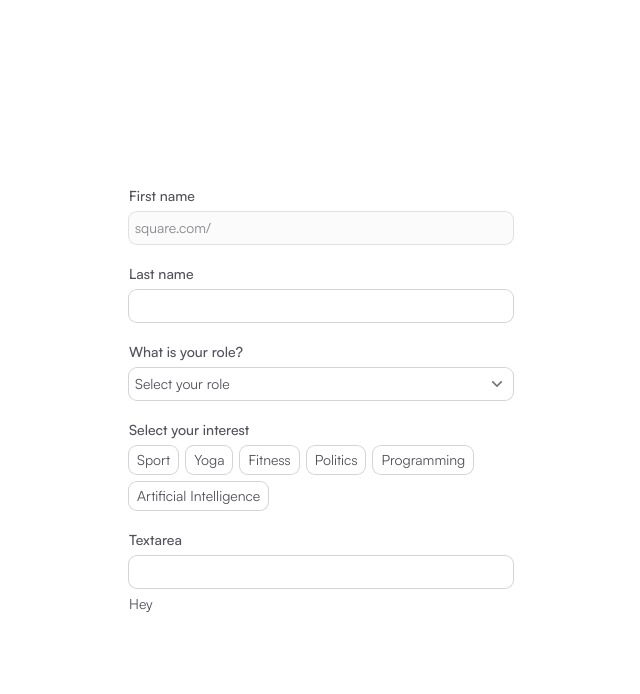
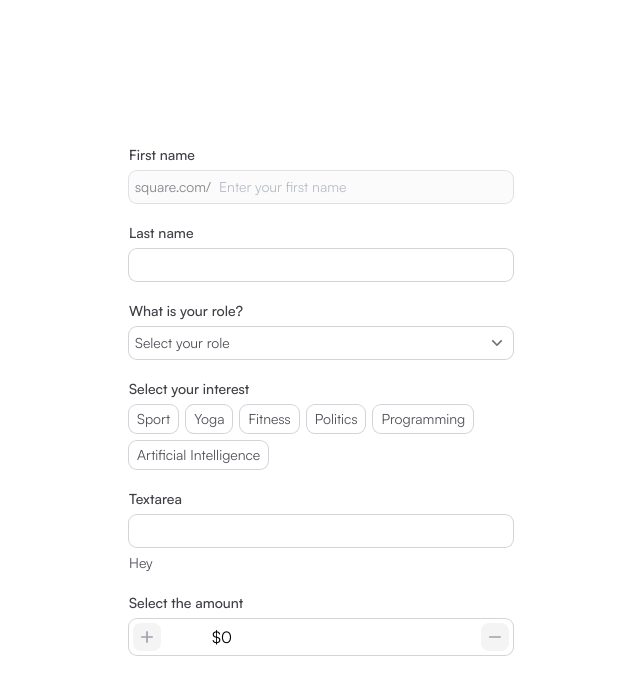
Before and after one commit to devbylanre/technical-sqaure, a React (Create React App) app: page /signup in a window 1280 px wide. Shown: the top 694 px of the page, without its empty margins (319-959 px from the left). Built offline with nearby package versions, Linux system fonts and the light colour scheme.

Commit message:
created an amount field

```diff
--- a/src/components/forms/FieldControl.tsx
+++ b/src/components/forms/FieldControl.tsx
@@ -1,16 +1,24 @@
 import Input, { InputProps } from './input/Input';
 import Select, { SelectProps } from './select/Select';
+import Textarea, { TextareaProps } from './textarea/Textarea';
+import Button, { ButtonProps } from './button/Button';
 
 type CommonFieldProps = {
-  control: 'input' | 'select';
+  control: 'input' | 'select' | 'textarea' | 'btn';
 };
 
 // new field props type
-type NewInputProps = CommonFieldProps & InputProps & { control: 'input' };
-type NewSelectProps = CommonFieldProps & SelectProps & { control: 'select' };
+type NewInputProps = CommonFieldProps & InputProps;
+type NewSelectProps = CommonFieldProps & SelectProps;
+type NewTextareaProps = CommonFieldProps & TextareaProps;
+type NewButtonProps = CommonFieldProps & ButtonProps;
 
 // combined field props
-type FieldProps = NewInputProps | NewSelectProps;
+type FieldProps =
+  | NewInputProps
+  | NewSelectProps
+  | NewTextareaProps
+  | NewButtonProps;
 
 const FieldControl = (props: FieldProps) => {
   switch (props.control) {
@@ -20,6 +28,12 @@ const FieldControl = (props: FieldProps) => {
     case 'select':
       const { ...selectProps } = props as NewSelectProps;
       return <Select {...selectProps} />;
+    case 'textarea':
+      const { ...textareaProps } = props as NewTextareaProps;
+      return <Textarea {...textareaProps} />;
+    case 'btn':
+      const { ...btnProps } = props as NewButtonProps;
+      return <Button {...btnProps} />;
     default:
       return null;
   }
--- a/src/components/forms/Label.tsx
+++ b/src/components/forms/Label.tsx
@@ -11,7 +11,7 @@ const Label = (props: LabelProps) => {
   return (
     <label
       htmlFor={name}
-      className='font-medium leading-tight sm:text-sm text-zinc-600'
+      className='font-medium leading-tight sm:text-sm text-zinc-700'
     >
       {label}
     </label>
--- /dev/null
+++ b/src/components/forms/amount/Amount.tsx
@@ -0,0 +1,92 @@
+import { Field, useField } from 'formik';
+import { motion } from 'framer-motion';
+import Label from '../Label';
+import { RiAddFill, RiSubtractFill } from 'react-icons/ri';
+import { twMerge } from 'tailwind-merge';
+
+export type AmountProps = {
+  name: string;
+  prefix?: string;
+  suffix?: string;
+  label?: string;
+  min: number;
+  max: number;
+};
+
+const Amount = (props: AmountProps) => {
+  const { name, label, prefix, suffix, min, max } = props;
+  const [field, meta, helper] = useField(name);
+
+  const iconClassName =
+    'w-7 h-7 p-1 transition-all bg-zinc-100 rounded-lg z-10 duration-200 cursor-pointer fill-zinc-400 hover:fill-zinc-900';
+
+  const incrementValue = () => {
+    let number = Number(field.value);
+    if (number < max) {
+      helper.setValue(number + 1);
+    }
+  };
+
+  const decrementValue = () => {
+    let number = Number(field.value);
+    if (number > min) {
+      helper.setValue(number - 1);
+    }
+  };
+
+  const handleChange = (e: React.ChangeEvent<HTMLInputElement>) => {
+    const value = e.target.value;
+    if (!Number(value)) return;
+
+    const newValue = Math.min(Math.max(Number(value), min), max);
+    helper.setValue(newValue);
+  };
+
+  return (
+    <div className='flex flex-col gap-y-1.5'>
+      <Label
+        name={name}
+        label={label}
+      />
+
+      <div
+        className={twMerge(
+          'relative inline-flex items-center transition-all duration-300 justify-between w-full p-1 overflow-hidden bg-white rounded-lg ring-1 ring-zinc-300',
+          meta.touched && !meta.error
+            ? 'ring-zinc-900'
+            : meta.touched && meta.error && 'ring-red-600'
+        )}
+      >
+        <motion.div
+          className='absolute top-0 left-0 z-0 h-full bg-zinc-50'
+          animate={
+            field.value > 0
+              ? { width: (field.value / max) * 100 + '%' }
+              : { width: 0 }
+          }
+        ></motion.div>
+        <RiAddFill
+          className={iconClassName}
+          onClick={incrementValue}
+        />
+        <div className='z-10 inline-flex'>
+          <p>{prefix}</p>
+          <Field
+            name={name}
+            className='bg-transparent outline-none w-fit hover:bg-zinc-100'
+            onChange={handleChange}
+            onFocus={() => helper.setTouched(true)}
+            onBlur={() => helper.setTouched(false)}
+          />
+          {suffix}
+        </div>
+        <RiSubtractFill
+          className={iconClassName}
+          onClick={decrementValue}
+        />
+      </div>
+    </div>
+  );
+};
+
+export default Amount;
--- a/src/components/forms/button/ButtonGroup.tsx
+++ b/src/components/forms/button/Button.tsx
@@ -10,7 +10,7 @@ export type OptionProps = {
 };
 
 // Define the properties for the button group
-export type ButtonGroupProps = {
+export type ButtonProps = {
   name: string; // Unique name identifier for the button group field
   label?: string; // Optional label for the button group
   multiple?: boolean; // Indicates if multiple options can be selected
@@ -18,7 +18,7 @@ export type ButtonGroupProps = {
   helperText?: string; // Additional helper text for the button group
 };
 
-const ButtonGroup = (props: ButtonGroupProps) => {
+const Button = (props: ButtonProps) => {
   const { name, label, multiple, options, helperText } = props;
   const [field, meta, helper] = useField(name);
 
@@ -76,4 +76,4 @@ const ButtonGroup = (props: ButtonGroupProps) => {
   );
 };
 
-export default ButtonGroup;
+export default Button;
--- a/src/components/forms/button/ButtonList.tsx
+++ b/src/components/forms/button/ButtonList.tsx
@@ -1,6 +1,6 @@
 import { twMerge } from 'tailwind-merge';
 import Button from '../../ui/Button';
-import { OptionProps } from './ButtonGroup';
+import { OptionProps } from './Button';
 
 type ButtonListProps = {
   options: OptionProps[]; //List of all available options
--- a/src/components/forms/textarea/Textarea.tsx
+++ b/src/components/forms/textarea/Textarea.tsx
@@ -1,15 +1,15 @@
 import { useField } from 'formik';
 import Helper from '../Helper';
 import Label from '../Label';
-import { useEffect } from 'react';
+import React, { useEffect } from 'react';
 import TextareaField from './TextareaField';
 
-export type TextareaProps = {
+export interface TextareaProps extends Partial<HTMLTextAreaElement> {
   name: string; // field name
   label: string; // field label
   limit?: number; // optional number of character limit
   helperText?: string; // optional helper text
-};
+}
 
 const Textarea = (props: TextareaProps) => {
   const { name, label, limit, helperText } = props;
--- a/src/features/registration/Container.tsx
+++ b/src/features/registration/Container.tsx
@@ -9,6 +9,7 @@ const Container = () => {
     lastName: '',
     role: '',
     interest: '',
+    amount: 0,
   };
 
   //   form validation schema
--- a/src/features/registration/components/Start.tsx
+++ b/src/features/registration/components/Start.tsx
@@ -1,6 +1,5 @@
-import ButtonGroup from '../../../components/forms/button/ButtonGroup';
 import FieldControl from '../../../components/forms/FieldControl';
-import Textarea from '../../../components/forms/textarea/Textarea';
+import Amount from '../../../components/forms/amount/Amount';
 import Paragraph from '../../../components/ui/typo/Paragraph';
 
 const roleOptions = [
@@ -25,6 +24,7 @@ const Start = () => {
         control='input'
         name='firstName'
         label='First name'
+        placeholder='Enter your first name'
         children={
           <Paragraph className='pl-1.5 text-zinc-600 sm:text-sm'>
             square.com/
@@ -34,7 +34,6 @@ const Start = () => {
       />
       <FieldControl
         control='input'
-        type='number'
         name='lastName'
         label='Last name'
       />
@@ -45,17 +44,26 @@ const Start = () => {
         placeholder='Select your role'
         options={roleOptions}
       />
-      <ButtonGroup
+      <FieldControl
+        control='btn'
         name='interest'
         label='Select your interest'
         options={interests}
         multiple
       />
-      <Textarea
+      <FieldControl
+        control='textarea'
         name='textarea'
         label='Textarea'
         limit={100}
         helperText='hey'
+      />
+      <Amount
+        name='amount'
+        label='Select the amount'
+        prefix='$'
+        min={0}
+        max={1500}
       />
     </div>
   );
--- a/src/layouts/dashboard/Dashboard.tsx
+++ b/src/layouts/dashboard/Dashboard.tsx
@@ -5,10 +5,8 @@ import Header from './Header';
 const Dashboard = () => {
   return (
     <div className='flex flex-row min-h-screen bg-zinc-50'>
-      <div className='fixed bottom-0 left-0 w-full h-fit md:min-h-screen md:w-2/5 lg:w-1/5 bg-zinc-100 md:static'>
-        <Sidebar />
-      </div>
-      <div className='flex flex-col w-full gap-y-5 md:gap-y-8'>
+      <Sidebar />
+      <div className='flex flex-col w-full bg-white overflow-clip gap-y-5 md:gap-y-8'>
         <Header />
         <Outlet />
       </div>
--- a/src/layouts/dashboard/Header.tsx
+++ b/src/layouts/dashboard/Header.tsx
@@ -12,8 +12,8 @@ const Header = () => {
     <div className='inline-flex items-center justify-between w-full px-3 py-2 bg-white border-b md:px-5 border-b-zinc-200'>
       <div className='inline-flex items-center gap-x-1.5'>
         <img
-          className='object-cover w-8 bg-white rounded-full md:w-9 ring-1 ring-zinc-200'
-          src='./assets/images/user.png'
+          className='object-cover w-8 bg-red-100 rounded-full md:w-9 ring-1 ring-zinc-100'
+          src='/assets/images/user.png'
           alt='user'
         />
         <Heading className='text-base md:text-lg'>Andrew Tate</Heading>
--- a/src/layouts/dashboard/Menu.tsx
+++ b/src/layouts/dashboard/Menu.tsx
@@ -1,43 +1,42 @@
 import {
-  RiHome6Fill,
-  RiShakeHandsFill,
-  RiFolder5Fill,
-  RiUser6Fill,
-  RiTeamFill,
+  RiHomeWifiLine,
+  RiDatabase2Line,
+  RiFolder5Line,
+  RiUserVoiceLine,
+  RiFundsLine,
 } from 'react-icons/ri';
 import Paragraph from '../../components/ui/typo/Paragraph';
 import { twMerge } from 'tailwind-merge';
 import { NavLink } from 'react-router-dom';
-import { motion } from 'framer-motion';
 
-const iconClassName: string = 'w-5 h-5 fill-inherit';
+const iconClassName: string = 'w-[20px] h-[20px] fill-inherit';
 
 const items = {
   general: [
     {
       name: 'Home',
       url: '',
-      icon: <RiHome6Fill className={iconClassName} />,
+      icon: <RiHomeWifiLine className={iconClassName} />,
     },
     {
       name: 'Courses',
       url: 'courses',
-      icon: <RiShakeHandsFill className={iconClassName} />,
+      icon: <RiDatabase2Line className={iconClassName} />,
     },
     {
       name: 'Docs',
       url: 'docs',
-      icon: <RiFolder5Fill className={iconClassName} />,
+      icon: <RiFolder5Line className={iconClassName} />,
     },
     {
       name: 'Square',
       url: 'square',
-      icon: <RiTeamFill className={iconClassName} />,
+      icon: <RiUserVoiceLine className={iconClassName} />,
     },
     {
-      name: 'Profile',
+      name: 'Earnings',
       url: 'profile',
-      icon: <RiUser6Fill className={iconClassName} />,
+      icon: <RiFundsLine className={iconClassName} />,
     },
   ],
 };
@@ -50,36 +49,23 @@ const Menu = () => {
         <NavLink
           key={item.name}
           to={`/app/${item.url}`}
-          className={twMerge(
-            'flex w-full md:py-1.5 flex-col md:flex-row items-center gap-1 md:gap-2.5 px-2 transition-all duration-200 ease-in-out py-0'
-          )}
+          className={({ isActive }) =>
+            twMerge(
+              'flex w-full md:py-1.5 flex-col md:flex-row items-center gap-1 md:gap-2.5 px-2 transition-all duration-200 ease-in-out py-0'
+            )
+          }
         >
           {({ isActive }) => (
             <>
               {/* item icon */}
-              <motion.span
-                className={isActive ? 'fill-zinc-900' : 'fill-zinc-400'}
-                animate={
-                  isActive
-                    ? {
-                        y: [-12, 0],
-                        fillOpacity: [0.5, 1],
-                      }
-                    : { y: 0, fillOpacity: 1 }
-                }
-                transition={{
-                  duration: 0.5,
-                  ease: 'easeOut',
-                  type: 'spring',
-                }}
-              >
+              <span className={isActive ? 'fill-zinc-900' : 'fill-zinc-600'}>
                 {item.icon}
-              </motion.span>
+              </span>
               {/* item name or title */}
               <Paragraph
                 className={twMerge(
-                  'text-zinc-500 font-medium text-sm md:text-base',
-                  isActive ? 'font-bold text-zinc-900' : ''
+                  'text-zinc-700 text-sm md:text-base',
+                  isActive ? 'font-semibold text-zinc-900' : ''
                 )}
               >
                 {item.name}
```
Also changed, not shown: src/layouts/dashboard/Sidebar.tsx (+1 -15 lines).
